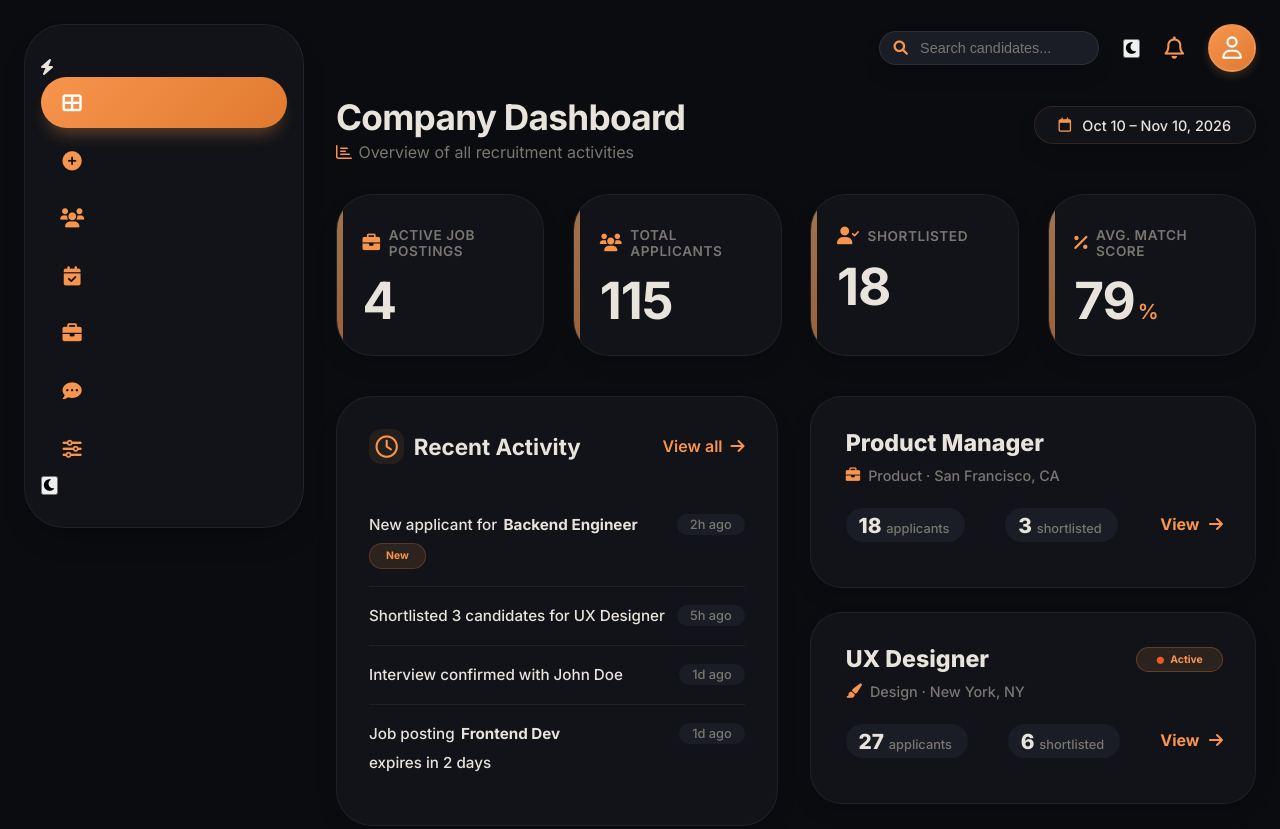
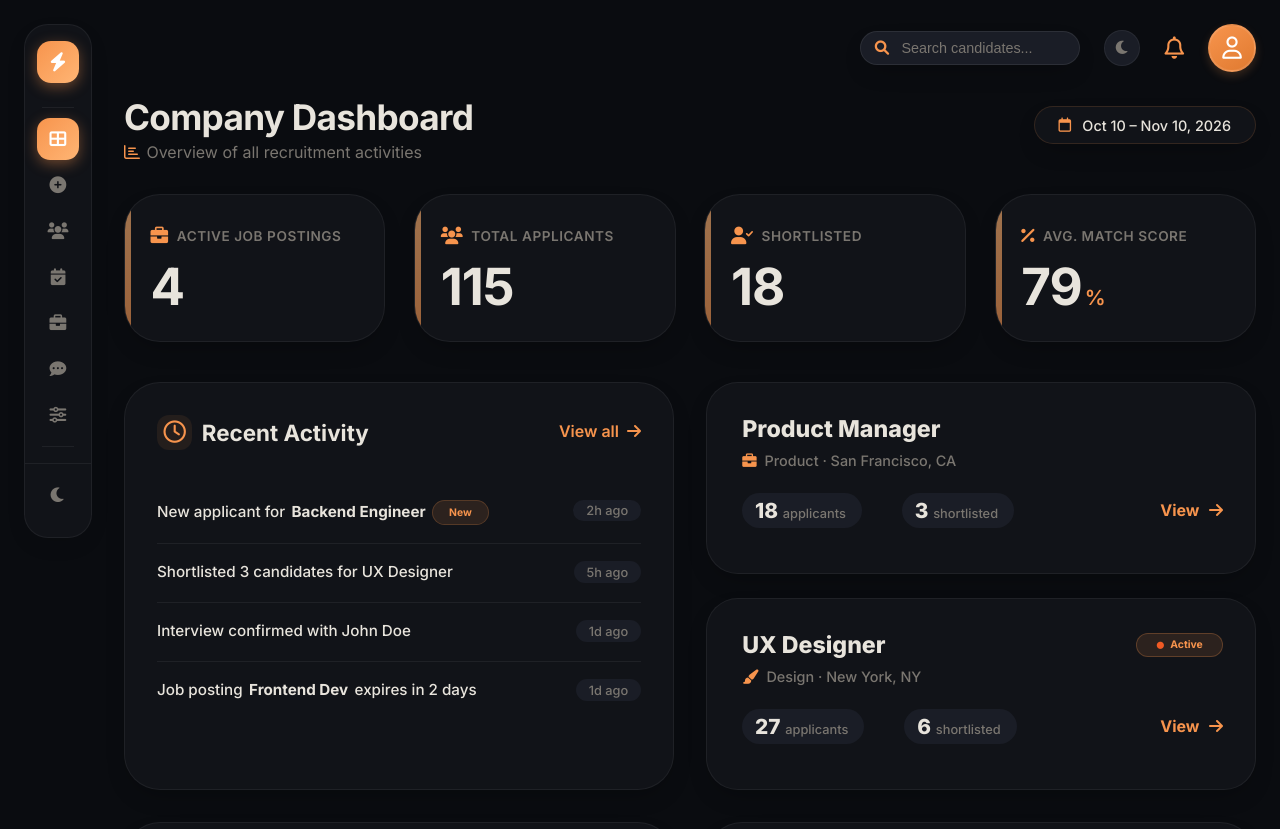
Before and after one commit to akkeynotbars/MeetUp, a plain HTML site: page frontend/CompanyDashboard/dashboard.html in a window 1280 px wide. Shown: the top 829 px of the page. Drawn offline with nearby package versions, Linux system fonts and the light colour scheme.

```diff
--- a/frontend/CompanyDashboard/style.css
+++ b/frontend/CompanyDashboard/style.css
@@ -3,12 +3,52 @@
   padding: 0;
   box-sizing: border-box;
 }
+
+:root {
+  --bg: #0a0c10;
+  --surface: #111318;
+  --surface2: #1a1d26;
+  --text: #e8e4dc;
+  --muted: #7a7670;
+  --deep-blue: #e8e4dc;
+  --deep-blue-light: #c4c0b8;
+  --orange-primary: #f7944d;
+  --orange: #f7944d;
+  --orange-light: #ffb574;
+  --orange-soft: rgba(247,148,77,0.08);
+  --orange-dark: #e07a30;
+  --gray-cool: #7a7670;
+  --gray-light: #1a1d26;
+  --card-bg: #111318;
+  --shadow-sm: 0 10px 25px -8px rgba(0,0,0,0.3);
+  --shadow-hover: 0 25px 40px -14px rgba(247,148,77,0.2);
+  --border-subtle: rgba(255,255,255,0.06);
+}
+
+[data-theme="light"] {
+  --bg: #f0f2f5;
+  --surface: #ffffff;
+  --surface2: #f4f6fa;
+  --text: #111318;
+  --muted: #6b7280;
+  --deep-blue: #111318;
+  --deep-blue-light: #374151;
+  --gray-cool: #6b7280;
+  --gray-light: #f4f6fa;
+  --card-bg: #ffffff;
+  --border-subtle: rgba(0,0,0,0.08);
+  --shadow-sm: 0 10px 25px -8px rgba(0,0,0,0.08);
+  --shadow-hover: 0 25px 40px -14px rgba(247,148,77,0.15);
+  --orange-soft: rgba(247,148,77,0.1);
+}
+
 body {
   font-family: 'Inter', sans-serif;
-  background: #0a0c10;
+  background: var(--bg);
   margin: 0;
   padding: 0;
-  color: #e8e4dc;
+  color: var(--text);
+  transition: background 0.25s, color 0.25s;
 }
 
 .dashboard {
@@ -21,21 +61,25 @@ body {
   border: none;
 }
 
-:root {
-  --deep-blue: #e8e4dc;
-  --deep-blue-light: #c4c0b8;
-  --orange-primary: #f7944d;
-  --orange-soft: rgba(247,148,77,0.08);
-  --orange-dark: #e07a30;
-  --gray-cool: #7a7670;
-  --gray-light: #1a1d26;
-  --card-bg: #111318;
-  --shadow-sm: 0 10px 25px -8px rgba(0,0,0,0.3);
-  --shadow-hover: 0 25px 40px -14px rgba(247,148,77,0.2);
-  --surface2: #1a1d26;
-  --border-subtle: rgba(255,255,255,0.06);
-  --text: #e8e4dc;
-  --muted: #7a7670;
+.theme-toggle {
+  width: 36px;
+  height: 36px;
+  border-radius: 50%;
+  border: 1px solid var(--border-subtle);
+  background: var(--surface2);
+  color: var(--muted);
+  display: flex;
+  align-items: center;
+  justify-content: center;
+  cursor: pointer;
+  transition: all 0.2s;
+  font-size: 0.95rem;
+  flex-shrink: 0;
+}
+.theme-toggle:hover {
+  border-color: var(--orange-primary);
+  color: var(--orange-primary);
+  background: var(--orange-soft);
 }
 
 /* =====================
@@ -58,88 +102,133 @@ body {
 }
 
 /* =====================
-   SIDEBAR
+   SIDEBAR — Supabase style
 ===================== */
 .sidebar {
-  width: 280px;
-  background: #111318;
-  backdrop-filter: blur(8px);
-  border-radius: 40px;
-  padding: 2rem 1rem;
-  border: 1px solid rgba(255,255,255,0.06);
-  border-right: 1px solid rgba(255,255,255,0.08);
-  box-shadow: 0 15px 30px -12px rgba(0,0,0,0.4);
+  width: 68px;
+  min-width: 68px;
+  background: var(--surface);
+  border-radius: 24px;
+  padding: 1rem 0 1.2rem;
+  border: 1px solid var(--border-subtle);
+  box-shadow: 0 8px 24px -8px rgba(0,0,0,0.18);
   display: flex;
   flex-direction: column;
+  align-items: center;
+  gap: 0;
   height: fit-content;
   position: sticky;
   top: 1.5rem;
 }
 
-.platform-name {
-  font-weight: 800;
-  font-size: 1.4rem;
-  letter-spacing: -0.03em;
-  background: linear-gradient(125deg, #e8e4dc, #ffb574);
-  -webkit-background-clip: text;
-  -webkit-text-fill-color: transparent;
-  background-clip: text;
-  margin-bottom: 2rem;
-  padding-left: 0.5rem;
+.sidebar-logo {
+  width: 42px;
+  height: 42px;
+  background: linear-gradient(135deg, var(--orange), var(--orange-light));
+  border-radius: 14px;
   display: flex;
   align-items: center;
-  gap: 0.5rem;
+  justify-content: center;
+  margin-bottom: 1rem;
+  box-shadow: 0 4px 14px rgba(247,148,77,0.4);
+  flex-shrink: 0;
+}
+.sidebar-logo i { color: white; font-size: 1.2rem; }
+
+.sidebar-divider {
+  width: 32px;
+  height: 1px;
+  background: var(--border-subtle);
+  margin: 0.5rem 0;
+  flex-shrink: 0;
 }
 
-.platform-name i {
-  color: var(--orange-primary);
-  -webkit-text-fill-color: initial;
-  background: none;
+.sidebar-bottom {
+  display: flex;
+  flex-direction: column;
+  align-items: center;
+  gap: 0;
+  width: 100%;
+  margin-top: 0.5rem;
+  padding-top: 0.5rem;
+  border-top: 1px solid var(--border-subtle);
 }
+
+.platform-name { display: none; }
 
 .sidebar-nav {
   display: flex;
   flex-direction: column;
-  gap: 0.4rem;
+  align-items: center;
+  gap: 0;
+  width: 100%;
 }
 
-.sidebar-nav .nav-item {
-  padding: 1rem 1.2rem;
-  font-weight: 600;
-  font-size: 1rem;
-  border-radius: 30px;
-  color: var(--text);
-  cursor: pointer;
+.sidebar-nav .nav-item,
+.sidebar-bottom .nav-item {
+  position: relative;
+  width: 42px;
+  height: 42px;
+  border-radius: 13px;
+  display: flex;
+  align-items: center;
+  justify-content: center;
   background: transparent;
   border: none;
-  font-family: 'Inter', sans-serif;
-  display: flex;
-  align-items: center;
-  gap: 1rem;
-  transition: all 0.2s ease;
-  width: 100%;
-  text-align: left;
+  cursor: pointer;
+  transition: background 0.15s, color 0.15s, box-shadow 0.15s;
+  color: var(--muted);
+  margin: 2px 0;
+  flex-shrink: 0;
 }
 
-.sidebar-nav .nav-item i {
+.sidebar-nav .nav-item i,
+.sidebar-bottom .nav-item i {
+  font-size: 1.05rem;
+  color: inherit;
+  transition: color 0.15s;
+  width: auto;
+}
+
+.sidebar-nav .nav-item:hover:not(.active),
+.sidebar-bottom .nav-item:hover:not(.active) {
+  background: var(--orange-soft);
   color: var(--orange-primary);
-  font-size: 1.2rem;
-  width: 24px;
-  text-align: center;
 }
 
 .sidebar-nav .nav-item.active {
-  background: linear-gradient(135deg, #f7944d, #e07a30);
-  box-shadow: 0 12px 18px -8px rgba(247,148,77,0.4);
+  background: linear-gradient(135deg, var(--orange), var(--orange-light));
   color: white;
+  box-shadow: 0 4px 14px rgba(247,148,77,0.4);
 }
 
-.sidebar-nav .nav-item.active i {
-  color: white;
+.sidebar-nav .nav-item::after,
+.sidebar-bottom .nav-item::after {
+  content: attr(data-tooltip);
+  position: absolute;
+  left: calc(100% + 14px);
+  top: 50%;
+  transform: translateY(-50%) translateX(-6px);
+  background: var(--surface);
+  color: var(--text);
+  padding: 0.35rem 0.85rem;
+  border-radius: 10px;
+  font-size: 0.76rem;
+  font-weight: 600;
+  font-family: 'Inter', sans-serif;
+  white-space: nowrap;
+  opacity: 0;
+  pointer-events: none;
+  transition: opacity 0.15s, transform 0.15s;
+  border: 1px solid var(--border-subtle);
+  box-shadow: 0 4px 14px rgba(0,0,0,0.22);
+  z-index: 1000;
 }
 
-.sidebar-nav .nav-item:hover:not(.active) {
-  background: rgba(247,148,77,0.08);
+.sidebar-nav .nav-item:hover::after,
+.sidebar-bottom .nav-item:hover::after {
+  opacity: 1;
+  transform: translateY(-50%) translateX(0);
 }
 
 /* =====================
@@ -724,14 +813,20 @@ body {
   .dashboard-layout { flex-direction: column; }
   .sidebar {
     width: 100%;
+    min-width: 0;
     flex-direction: row;
-    align-items: center;
-    padding: 1rem 1.5rem;
+    height: auto;
+    border-radius: 20px;
+    padding: 0.6rem 1rem;
     position: static;
+    justify-content: center;
+    flex-wrap: wrap;
+    gap: 0.2rem;
   }
-  .platform-name { margin-bottom: 0; margin-right: 2rem; }
-  .sidebar-nav { flex-direction: row; flex-wrap: wrap; flex: 1; }
-  .sidebar-nav .nav-item { padding: 0.7rem 1.2rem; width: auto; }
+  .sidebar-logo { margin-bottom: 0; margin-right: 0.5rem; }
+  .sidebar-divider { display: none; }
+  .sidebar-bottom { flex-direction: row; border-top: none; padding-top: 0; margin-top: 0; border-left: 1px solid var(--border-subtle); padding-left: 0.8rem; margin-left: 0.3rem; }
+  .sidebar-nav { flex-direction: row; flex-wrap: wrap; justify-content: center; }
   .two-col { grid-template-columns: 1fr; }
   .extra-features { grid-template-columns: 1fr; }
 }
@@ -740,8 +835,8 @@ body {
   .search-input { width: 160px; }
   .search-input:focus { width: 200px; }
   .stats-grid { grid-template-columns: 1fr; }
-  .sidebar { flex-wrap: wrap; justify-content: center; }
-  .platform-name { margin-right: 0; margin-bottom: 0.5rem; width: 100%; text-align: center; }
+  .job-postings-grid { grid-template-columns: 1fr; }
+  .form-row { grid-template-columns: 1fr; }
 }
 
 /* =====================
@@ -822,7 +917,7 @@ body {
   color: var(--text);
 }
 .form-input {
-  border: 1.5px solid rgba(255,255,255,0.1);
+  border: 1.5px solid var(--border-subtle);
   border-radius: 16px;
   padding: 0.75rem 1rem;
   font-size: 0.95rem;
@@ -834,12 +929,11 @@ body {
 }
 .form-input:focus {
   border-color: var(--orange-primary);
-  background: #1e2129;
+  background: var(--surface2);
   box-shadow: 0 0 0 3px rgba(247,148,77,0.1);
 }
-.form-input::placeholder {
-  color: var(--muted);
-}
+.form-input::placeholder { color: var(--muted); }
+.form-input option { background: var(--surface); color: var(--text); }
 .form-textarea { min-height: 130px; resize: vertical; }
 .form-actions {
   display: flex;
```
